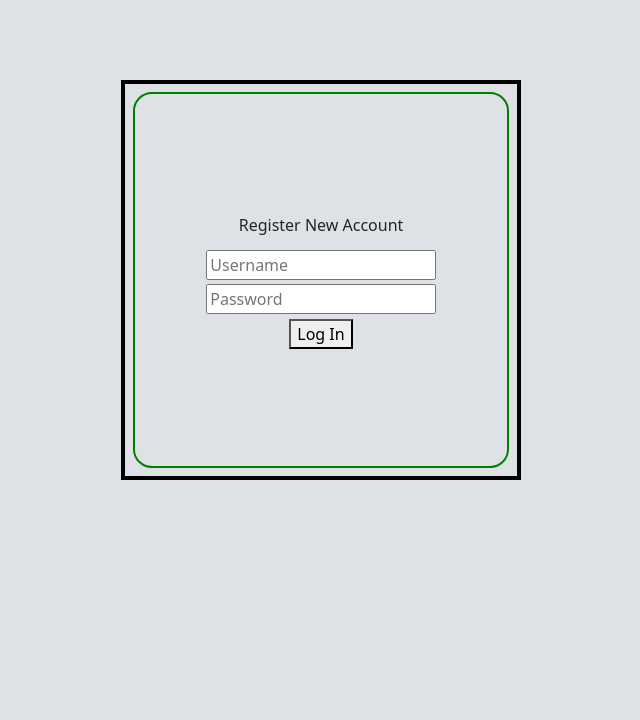
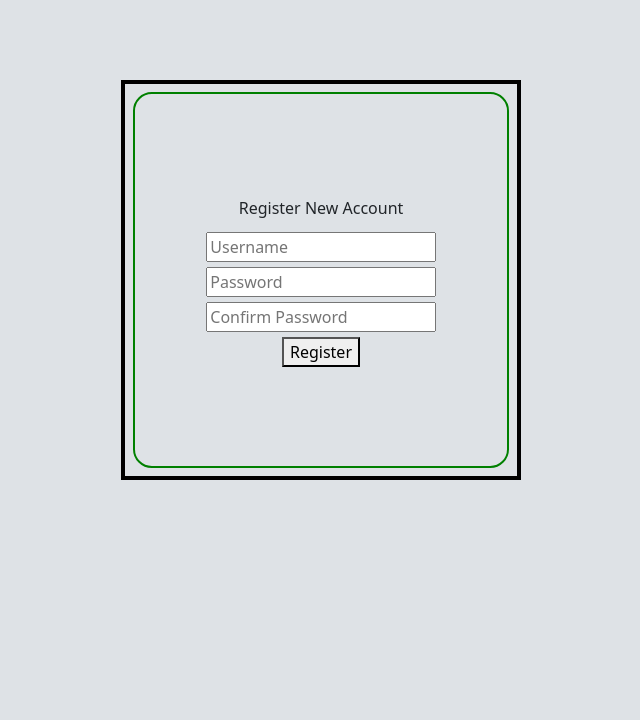
Before and after one commit to CameronDeweerd/IssueTracker, a Flask app: page /register in a window 1280 px wide. Shown: the part 80-800 px from the top of the page, without its empty margins (319-959 px from the left). Run offline with Flask 2, Linux system fonts and the light colour scheme.

Commit message:
register page is now mostly functional

```diff
--- a/issueTrackerViews.py
+++ b/issueTrackerViews.py
@@ -3,6 +3,7 @@ from jinja2 import TemplateNotFound
 from helpers import apology, login_required
 from SQLhelpers import execute_query, return_query, check_permission
 from datetime import datetime
+from werkzeug.security import check_password_hash, generate_password_hash
 import prepareChartData
 
 
@@ -36,7 +37,7 @@ def index():
         # Check database for username
         rows = return_query("SELECT * FROM Users WHERE Username = ?", (request.form.get("username"),))
         # print(rows)
-        if len(rows) !=1 or not rows[0]["Password"] == request.form.get("password"):
+        if len(rows) != 1 or not rows[0]["Password"] == request.form.get("password"):
             return apology("Invalid Username and/or Password")
         # Remember which user has logged in
         session["user_id"] = rows[0]["Username"]
@@ -45,6 +46,37 @@ def index():
         return redirect("/dashboard")
     else:
         return render_template("login.html")
+
+@issueTrack.route('/register', methods=['GET', 'POST'])
+def register():
+    # Forget any user_id
+    session.clear()
+
+    if request.method == "POST":
+        # Ensure username was submitted
+        if not request.form.get("usernameEntry"):
+            warning = "Please enter username"
+            return render_template("register.html", warning=warning)
+        # Ensure password was submitted
+        if not request.form.get("passwordEntry"):
+            warning = "Please enter password"
+            return render_template("register.html", warning=warning)
+        # Ensure password was confirmed
+        if request.form.get("confirmPasswordEntry") != request.form.get("passwordEntry"):
+            warning = "Please ensure passwords match"
+            return render_template("register.html", warning=warning)
+        # Check if username in use
+        inuse = return_query("SELECT Username FROM Users WHERE Username = ?", request.form.get("usernameEntry",))
+        if inuse:
+            warning = "Username is in use already, please try again"
+            return render_template("register.html", warning=warning)
+        # If all else is good
+        execute_query("INSERT INTO Users (Username, Password, Access) Values (?, ?, ?)", (request.form.get("usernameEntry"), generate_password_hash(request.form.get("passwordEntry")), "submitter"))
+        return redirect("/")
+    else:
+        return render_template("register.html")
+
+
 
 
 # will look for a specific route first and if it doesn't find it then it will use this
--- a/templates/layout.html
+++ b/templates/layout.html
@@ -90,6 +90,9 @@
       </div>
     </div>
   </div>
+  <script src="https://cdn.jsdelivr.net/npm/bootstrap@5.0.2/dist/js/bootstrap.bundle.min.js"
+    integrity="sha384-MrcW6ZMFYlzcLA8Nl+NtUVF0sA7MsXsP1UyJoMp4YLEuNSfAP+JcXn/tWtIaxVXM"
+    crossorigin="anonymous"></script>
   <script src="{{ url_for('static', filename='scripts.js')}}"></script>
   {% block script %}
   {% endblock %}
--- a/templates/register.html
+++ b/templates/register.html
@@ -1,7 +1,7 @@
 {% extends "layout.html" %}
 
 {% block title %}
-    Portfolio
+Register
 {% endblock %}
 
 {% block main %}
@@ -13,16 +13,30 @@
             </div>
             <form action="" method='post'>
                 <div class='textholder'>
-                        <input type="text" placeholder='Username' autocomplete='off'>
+                    <label for="usernameEntry"></label>
+                    <input type="text" placeholder='Username' autocomplete='off' name='usernameEntry'>
                 </div>
                 <div class='textholder'>
-                        <input type="password" placeholder='Password'>
+                    <label for="passwordEntry"></label>
+                    <input type="password" placeholder='Password' name='passwordEntry'>
+                </div>
+                <div class='textholder'>
+                    <label for="confirmPasswordEntry"></label>
+                    <input type="password" placeholder='Confirm Password' name='confirmPasswordEntry'>
                 </div>
                 <div class='buttonholder'>
-                        <button type='submit'>Log In</button>
+                    <button type='submit'>Register</button>
                 </div>
             </form>
+            {% if warning %}
+            <div class='alert alert-warning alert-dismissible fade show' role='alert'>
+                {{ warning }}
+                <button type='button' class='btn-close' data-bs-dismiss='alert' aria-label='Close'></button>
+            </div>
+            {% endif %}
         </div>
     </main>
 </div>
 {% endblock %}
+{% block script %}
+{% endblock%}
```
Lines whose indentation alone changed are shown as unchanged.
